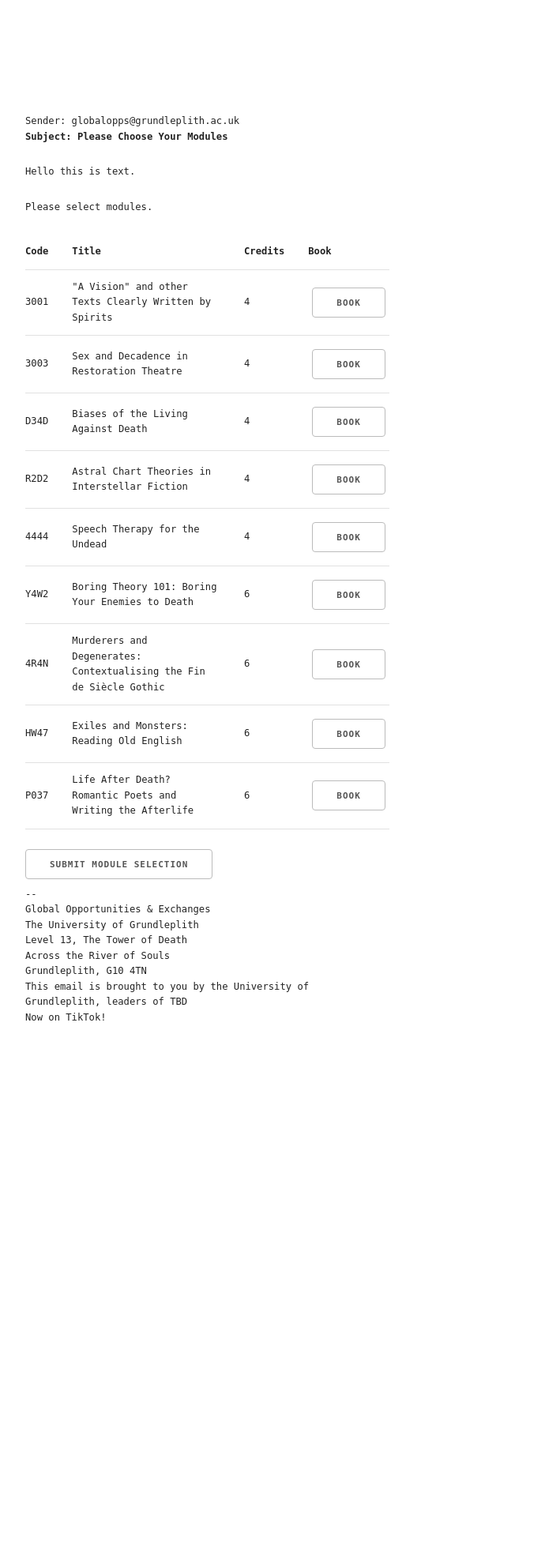
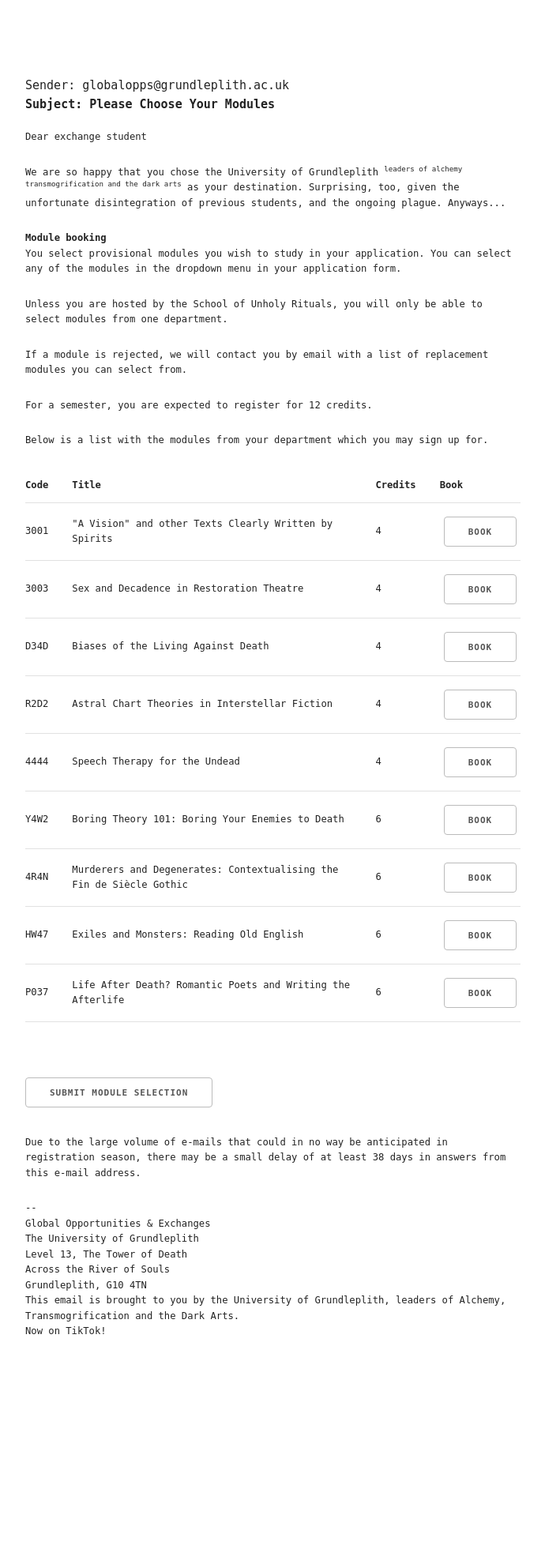
Before and after one commit to ThThelitz/story, a Flask app: page /5 in a window 1280 px wide. Shown: the top 1961 px of the page at 79% size, without its empty margins (128-818 px from the left). Before the commit the page ends 1292 px from the top, so only its background shows below. Run offline with Flask 2, Linux system fonts and the light colour scheme.

Commit message:
General writing

```diff
--- a/templates/create_password.html
+++ b/templates/create_password.html
@@ -1,7 +1,7 @@
 {% extends "layout.html" %}
 
 {% block main %}
-    <h4 id="test">Please create your password.</h4>
+    <h5 id="test">Please create your password.</h5>
     <p>Enter your password below, and make sure you'll remember it.</p>
     <form id="set-pw-form">
         <input type="text" id="pw">
--- a/templates/email_layout.html
+++ b/templates/email_layout.html
@@ -2,6 +2,11 @@
 
 {% block main %}
     {% block content %}{% endblock %}
+    <p></p>
+    <p>
+        Due to the large volume of e-mails that could in no way be anticipated in registration season, there may be a small delay of at least 38 days in answers from this e-mail address.
+    </p>
+    <p></p>
     <p>
         --<br>
         Global Opportunities & Exchanges<br>
@@ -10,7 +15,13 @@
         Across the River of Souls<br>
         Grundleplith, G10 4TN<br>
 
-        This email is brought to you by the University of Grundleplith, leaders of TBD<br>
+        This email is brought to you by the University of Grundleplith, leaders of Alchemy, Transmogrification and the Dark Arts.<br>
         Now on TikTok!<br>
     </p>
+    <p></p>
+    <p></p>
+    <p></p>
+    <p></p>
+    <p></p>
+    <p></p>
 {% endblock %}
--- a/templates/email_login.html
+++ b/templates/email_login.html
@@ -1,9 +1,9 @@
 {% extends "layout.html" %}
 
 {% block main %}
-    <h4>Please enter your password to access the university email system.</h4>
+    <h5>Please enter your password to access the university email system.</h5>
     <form id="enter-pw-form">
-        <input type="password" name="pw" id="pw">
+        <input type="password" id="pw">
         <input type="submit">
     </form>
 {% endblock %}
--- a/templates/email_request.html
+++ b/templates/email_request.html
@@ -1,16 +1,36 @@
 {% extends "email_layout.html" %}
 
 {% block content %}
-    <p>
+    <h6>
         Sender: globalopps@grundleplith.ac.uk<br>
         <strong>Subject: Please Choose Your Modules</strong><br>
+    </h6>
+    <p>
+        Dear exchange student
     </p>
     <p>
-        Hello this is text.
+        We are so happy that you chose the University of Grundleplith <sup>leaders of alchemy transmogrification and the dark arts</sup> as your destination. Surprising, too, given the unfortunate disintegration of previous students, and the ongoing plague. Anyways...
     </p>
     <p>
-        Please select modules.
+
+    </p>
+    <p>
+        <strong>Module booking</strong><br>
+        You select provisional modules you wish to study in your application. You can select any of the modules in the dropdown menu in your application form.
+    </p>
+    <p>
+        Unless you are hosted by the School of Unholy Rituals, you will only be able to select modules from one department.
+    </p>
+    <p>
+        If a module is rejected, we will contact you by email with a list of replacement modules you can select from.
+    </p>
+    <p>
+        For a semester, you are expected to register for 12 credits.
+    </p>
+    <p>
+        Below is a list with the modules from your department which you may sign up for.
     </p>
     <table class="u-full-width"></table>
+    <p><br></p>
     <button id="module-submit">Submit Module Selection</button>
 {% endblock %}
--- a/templates/layout.html
+++ b/templates/layout.html
@@ -23,8 +23,8 @@
 </head>
 <body>
   <div class="container">
-    <div class="row" style="margin-top: 15%">
-      <div class="one-half column">
+    <div class="row" style="margin-top: 10%">
+      <div class="two-thirds column">
         {% block main %}{% endblock %}
       </div>
     </div>
```
